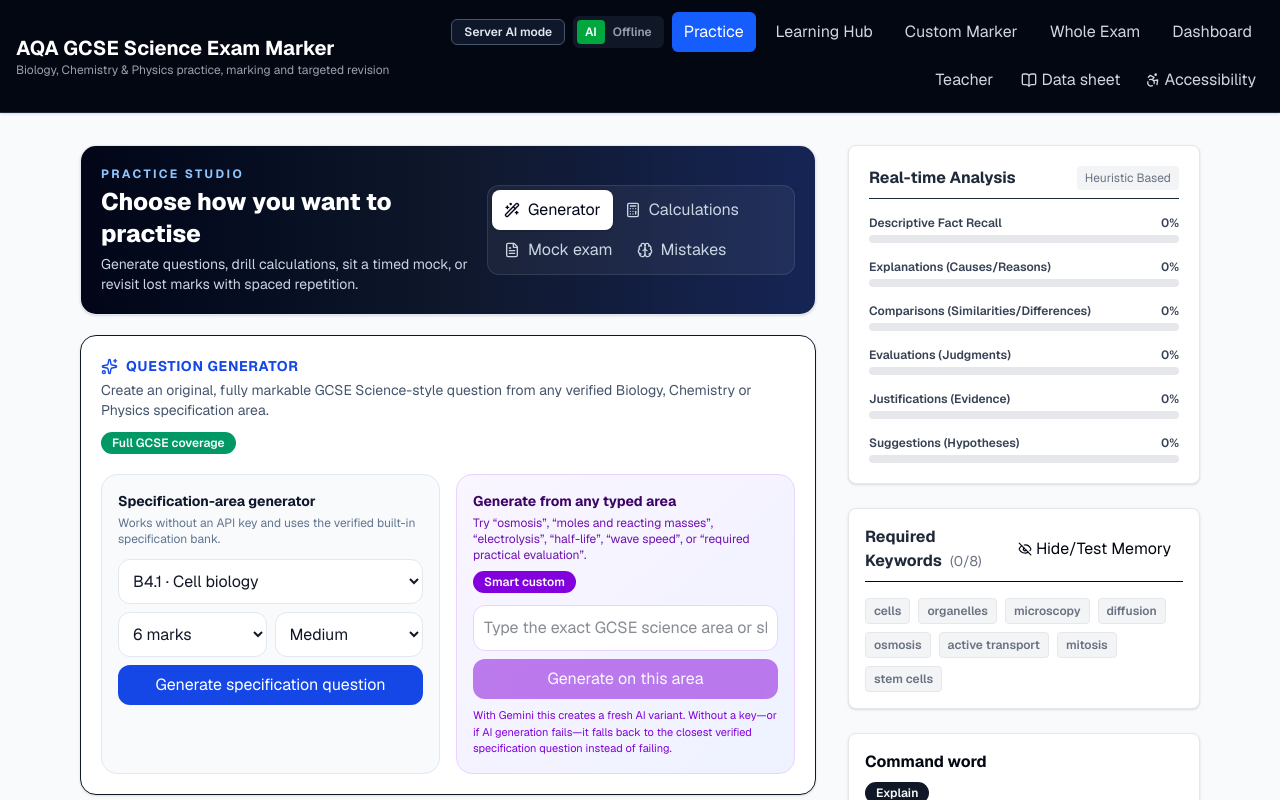
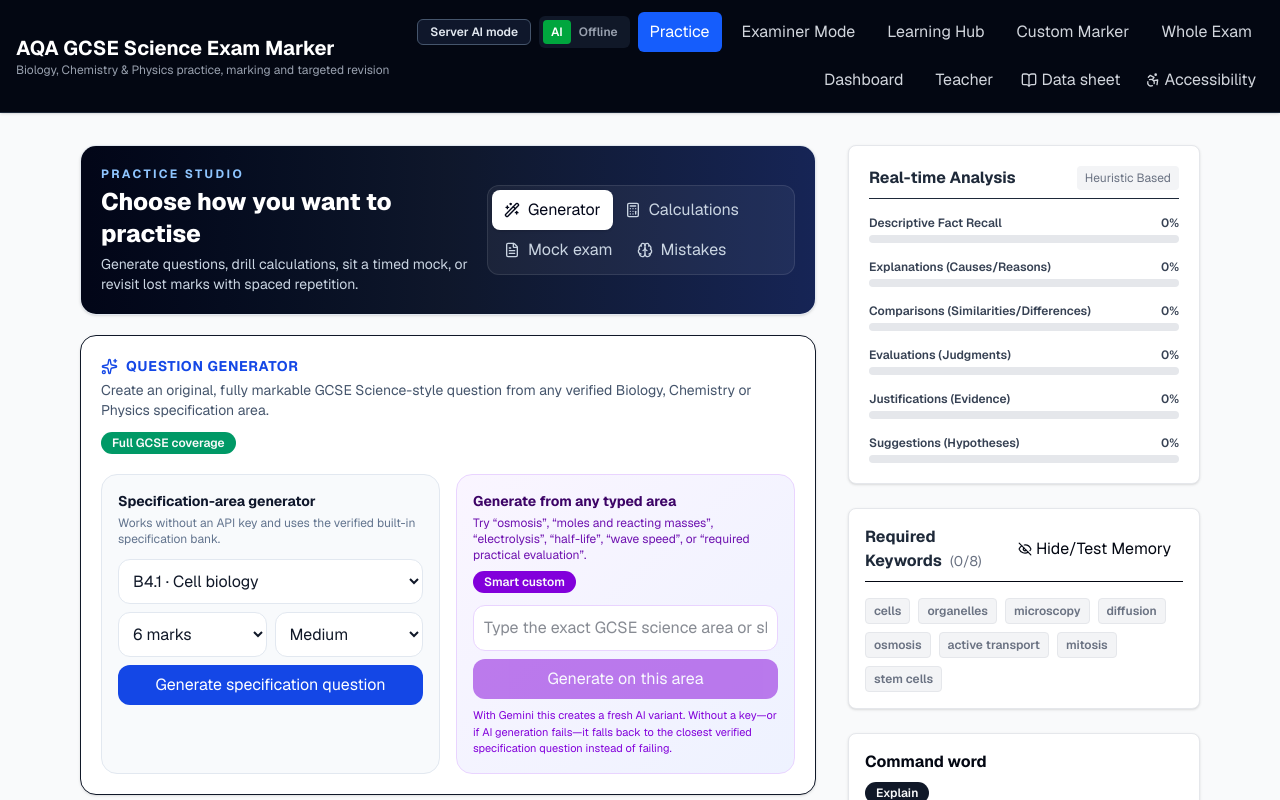
Before and after one commit to markstevengray95-star/gcse-exam-questions, a Next.js app: page / in a window 1280 px wide. Shown: the top 800 px of the page. Built offline with nearby package versions, Linux system fonts and the light colour scheme.

Commit message:
Add main Examiner Mode tab with exam technique coach

```diff
--- a/src/app/page.tsx
+++ b/src/app/page.tsx
@@ -23,6 +23,8 @@
 import { DiagramAnswerPad } from '@/components/DiagramAnswerPad';
 import { MarkReviewTools } from '@/components/MarkReviewTools';
 import { PartialMarkExamples } from '@/components/PartialMarkExamples';
+import { ExaminerTraining } from '@/components/ExaminerTraining';
+import { ExamTechniqueCoach } from '@/components/ExamTechniqueCoach';
 import {
   AttemptHistoryPanel,
   ConfidenceCalibration,
@@ -41,7 +43,7 @@
 
 type PracticeResult = { marks: number; total: number };
 type PracticeResults = Record<string, PracticeResult>;
-type ActiveTab = 'practice' | 'learn' | 'custom' | 'whole' | 'dashboard' | 'teacher';
+type ActiveTab = 'practice' | 'examiner' | 'learn' | 'custom' | 'whole' | 'dashboard' | 'teacher';
 
 function topicScores(allQuestions: Question[], results: PracticeResults) {
   return Array.from(new Set(allQuestions.map(question => question.topic)))
@@ -529,7 +531,7 @@
               <button onClick={() => setProvider('offline')} className={`rounded px-2 py-1 ${provider === 'offline' ? 'bg-amber-600 text-white' : 'text-gray-400'}`}>Offline</button>
             </div>
 
-            {(['practice', 'learn', 'custom', 'whole', 'dashboard', 'teacher'] as const).map(tab => (
+            {(['practice', 'examiner', 'learn', 'custom', 'whole', 'dashboard', 'teacher'] as const).map(tab => (
               <button
                 key={tab}
                 className={`whitespace-nowrap rounded-md px-3 py-2 text-sm font-semibold transition ${activeTab === tab ? 'bg-blue-600 text-white' : 'text-gray-300 hover:bg-gray-800 hover:text-white'}`}
@@ -538,7 +540,7 @@
                   setMarkingError('');
                 }}
               >
-                {tab === 'practice' ? 'Practice' : tab === 'learn' ? 'Learning Hub' : tab === 'custom' ? 'Custom Marker' : tab === 'whole' ? 'Whole Exam' : tab === 'teacher' ? 'Teacher' : 'Dashboard'}
+                {tab === 'practice' ? 'Practice' : tab === 'examiner' ? 'Examiner Mode' : tab === 'learn' ? 'Learning Hub' : tab === 'custom' ? 'Custom Marker' : tab === 'whole' ? 'Whole Exam' : tab === 'teacher' ? 'Teacher' : 'Dashboard'}
               </button>
             ))}
 
@@ -781,6 +783,13 @@
           </div>
         )}
 
+        {activeTab === 'examiner' ? (
+          <div className="space-y-8">
+            <ExaminerTraining onPracticeQuestion={id => { setActiveTab('practice'); selectBankQuestion(id); window.scrollTo({ top: 0, behavior: 'smooth' }); }} />
+            <ExamTechniqueCoach />
+          </div>
+        ) : null}
+
         {activeTab === 'learn' ? <LearningHub onPracticeQuestion={id => { setActiveTab('practice'); selectBankQuestion(id); window.scrollTo({ top: 0, behavior: 'smooth' }); }} /> : null}
         {activeTab === 'custom' ? <CustomMarker onFeedbackReceived={setFeedback} /> : null}
         {activeTab === 'whole' ? <WholeExamMarker /> : null}
```
